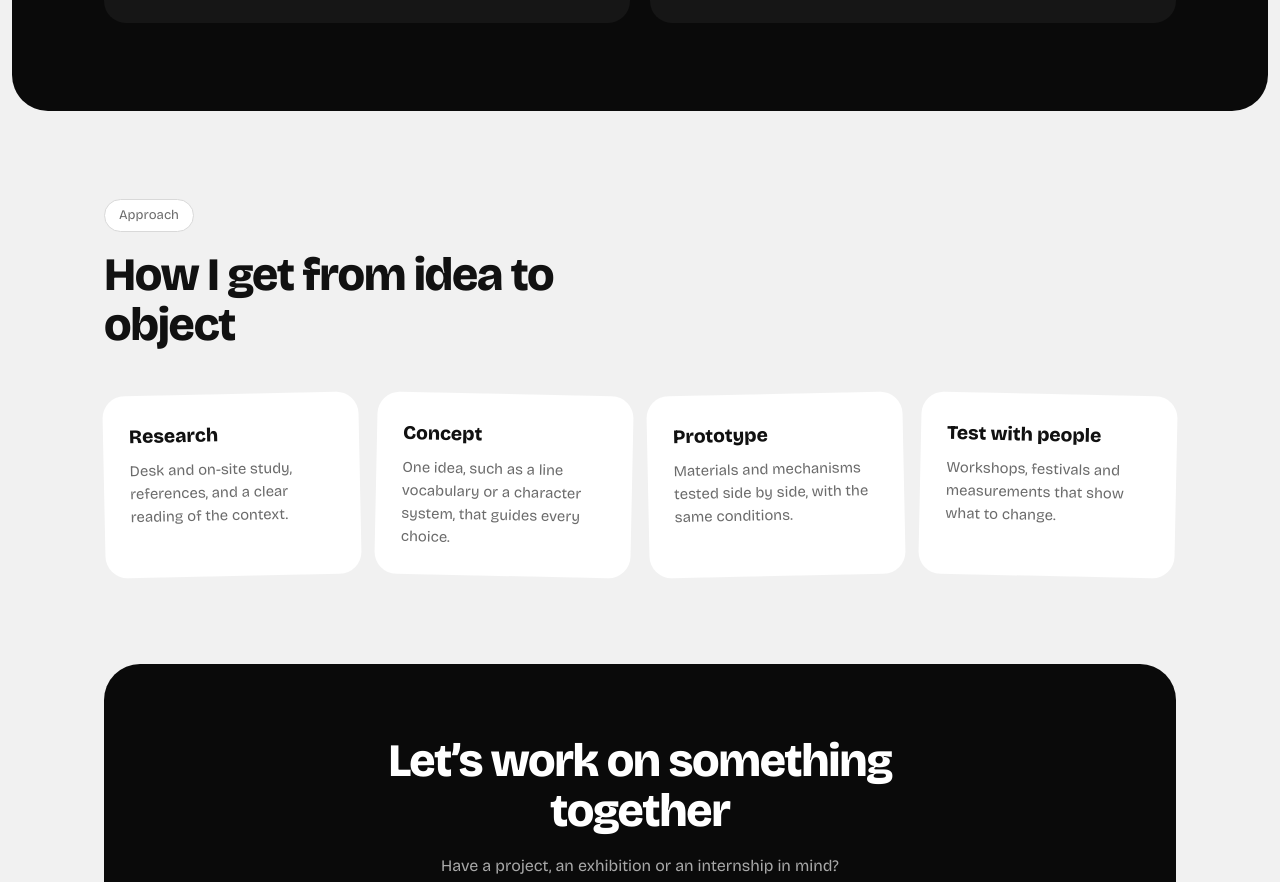
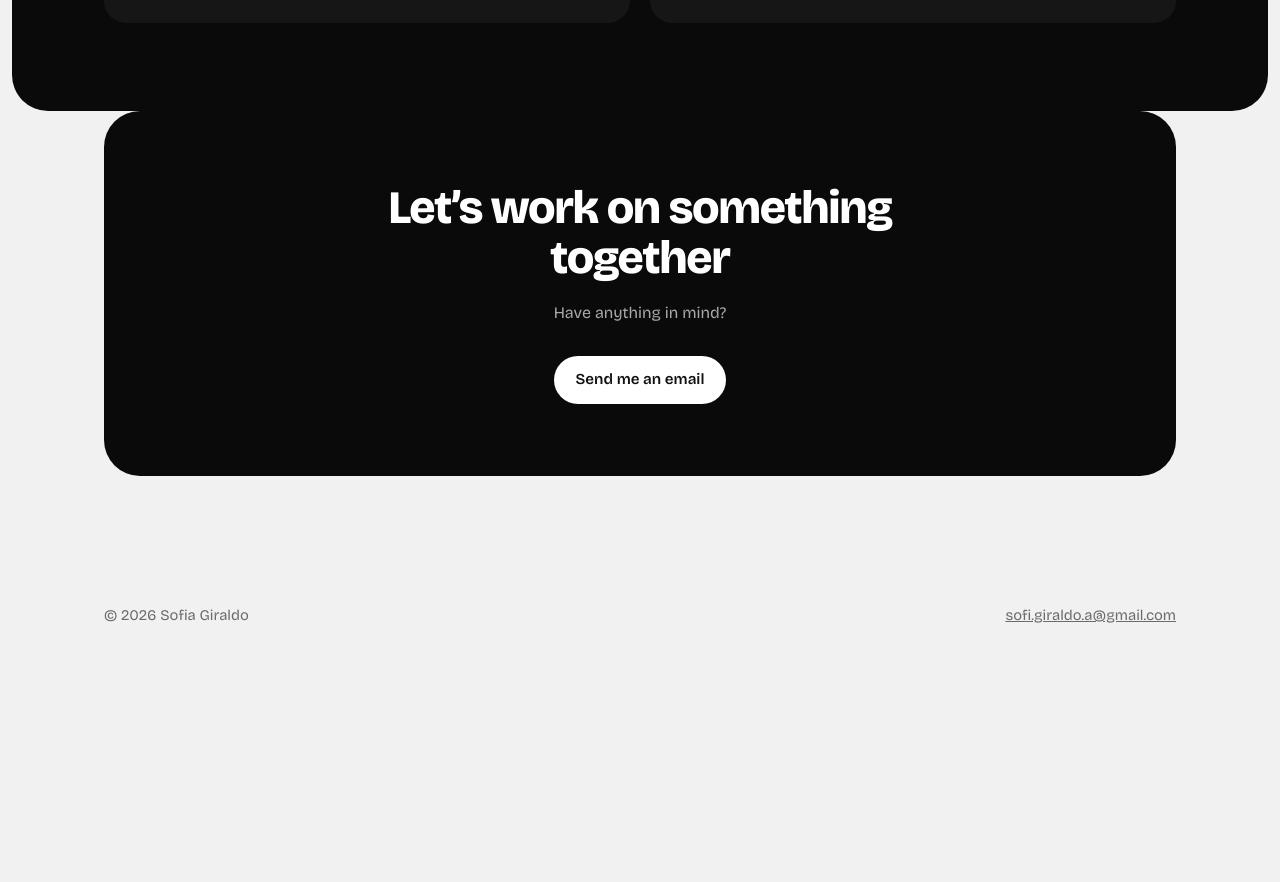
Before and after one commit to SofiaGira/Portafolio-Sofia, a plain HTML site: page index.html in a window 1280 px wide. Shown: the part 2953-3835 px from the top of the page. After the commit the page ends 3628 px from the top, so only its background shows below. Drawn offline with nearby package versions, Linux system fonts and the light colour scheme.

Commit message:
deleted approach section

```diff
--- a/index.html
+++ b/index.html
@@ -254,24 +254,11 @@ footer .wrap{display:flex;justify-content:space-between;flex-wrap:wrap;gap:12px}
     </div>
   </section>
 
-  <section id="approach">
-    <div class="wrap">
-      <span class="pill">Approach</span>
-      <h2 style="margin-top:18px">How I get from idea to object</h2>
-      <div class="steps">
-        <div class="step"><h3>Research</h3><p>Desk and on-site study, references, and a clear reading of the context.</p></div>
-        <div class="step"><h3>Concept</h3><p>One idea, such as a line vocabulary or a character system, that guides every choice.</p></div>
-        <div class="step"><h3>Prototype</h3><p>Materials and mechanisms tested side by side, with the same conditions.</p></div>
-        <div class="step"><h3>Test with people</h3><p>Workshops, festivals and measurements that show what to change.</p></div>
-      </div>
-    </div>
-  </section>
-
   <section id="contact" style="padding-top:0">
     <div class="wrap">
       <div class="cta">
         <h2>Let’s work on something together</h2>
-        <p>Have a project, an exhibition or an internship in mind?</p>
+        <p>Have anything in mind?</p>
         <a class="btn light" href="mailto:sofi.giraldo.a@gmail.com">Send me an email</a>
       </div>
     </div>
```
